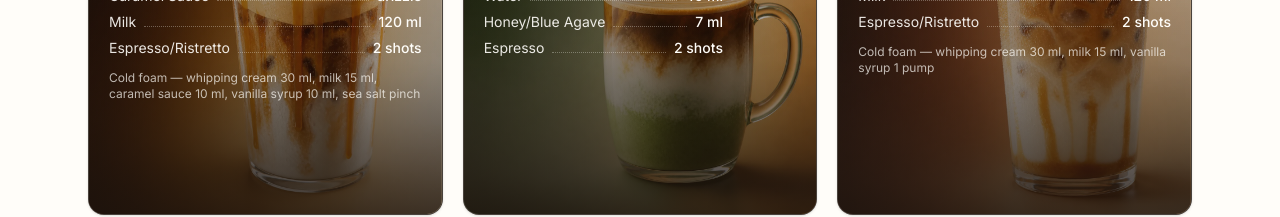
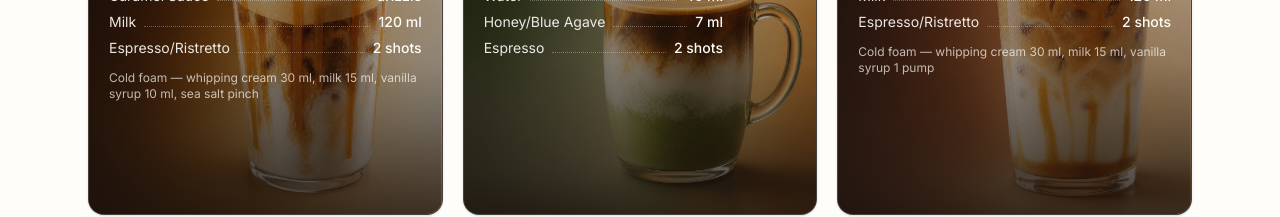
Before and after one commit to lucky0559/coffee-recipes, a React (Vite) app: page / in a window 1280 px wide. Shown: the part 2088-2305 px from the top of the page. Built offline with nearby package versions, Linux system fonts and the light colour scheme.

Commit message:
recipe edit

```diff
--- a/src/data/recipes.ts
+++ b/src/data/recipes.ts
@@ -211,7 +211,7 @@ export const recipes: Recipe[] = [
         { name: "Milk", amount: "120 ml" },
         { name: "Espresso/Ristretto", amount: "2 shots" },
       ],
-      note: "Cold foam — whipping cream 30 ml, milk 15 ml, caramel sauce 10 ml, vanilla syrup 10 ml, sea salt pinch",
+      note: "Cold foam — whipping cream 30 ml, milk 15 ml, vanilla syrup 10 ml, sea salt pinch",
     },
   },
   {
```
Also changed, not shown: 1 other file (tests, documents, lock files or other folders).
